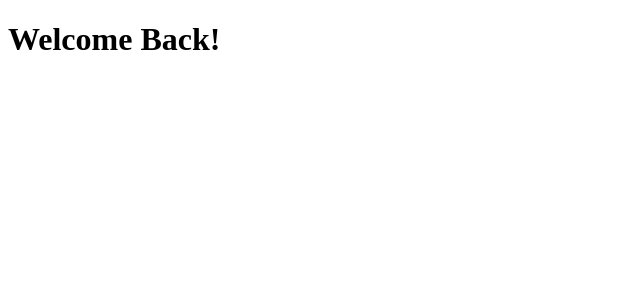
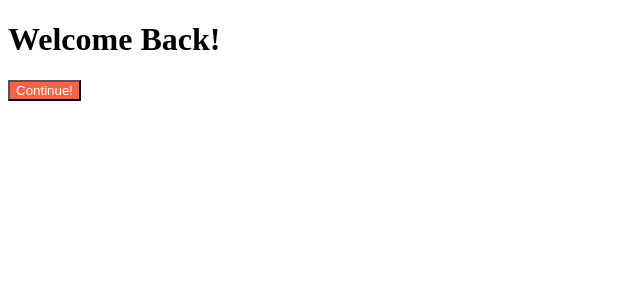
Before and after one commit to bshyeon/react-for-beginners, a React (Create React App) app: page / in a window 1280 px wide. Shown: the top 300 px of the page, without its empty margins (0-640 px from the left). Built offline with nearby package versions, Linux system fonts and the light colour scheme.

Commit message:
module.css

```diff
--- a/src/App.js
+++ b/src/App.js
@@ -1,7 +1,10 @@
+import Button from "./Button";
+
 function App() {
   return (
     <div>
       <h1>Welcome Back!</h1>
+      <Button text={"Continue!"} />
     </div>
   );
 }
--- /dev/null
+++ b/src/Button.js
@@ -0,0 +1,12 @@
+import PropTypes from "prop-types";
+import styles from "./Button.module.css";
+
+function Button({ text }) {
+  return <button className={styles.btn}>{text}</button>;
+}
+
+Button.propTypes = {
+  text: PropTypes.string.isRequired,
+};
+
+export default Button;
--- /dev/null
+++ b/src/Button.module.css
@@ -0,0 +1,4 @@
+.btn {
+  background-color: tomato;
+  color: white;
+}
```
